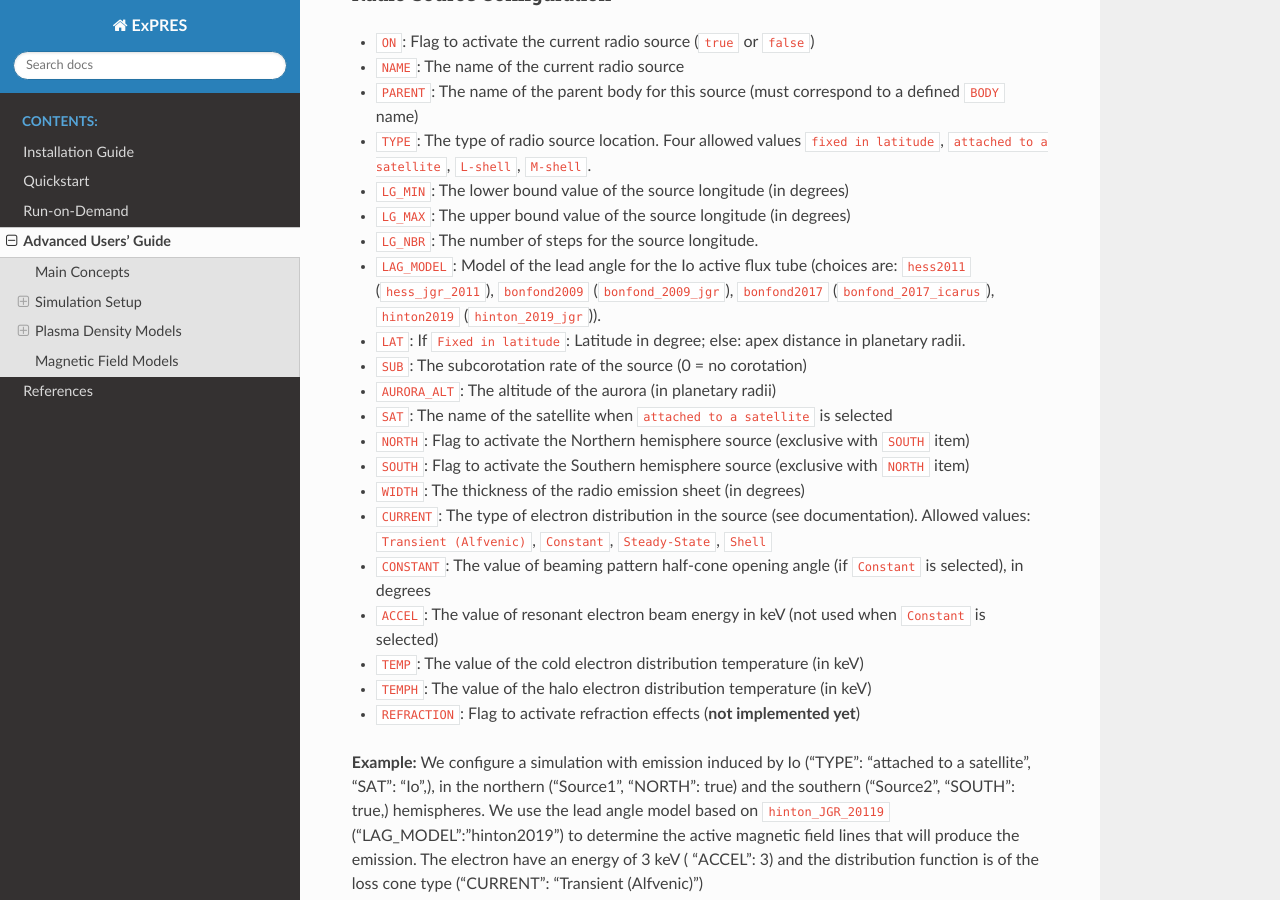
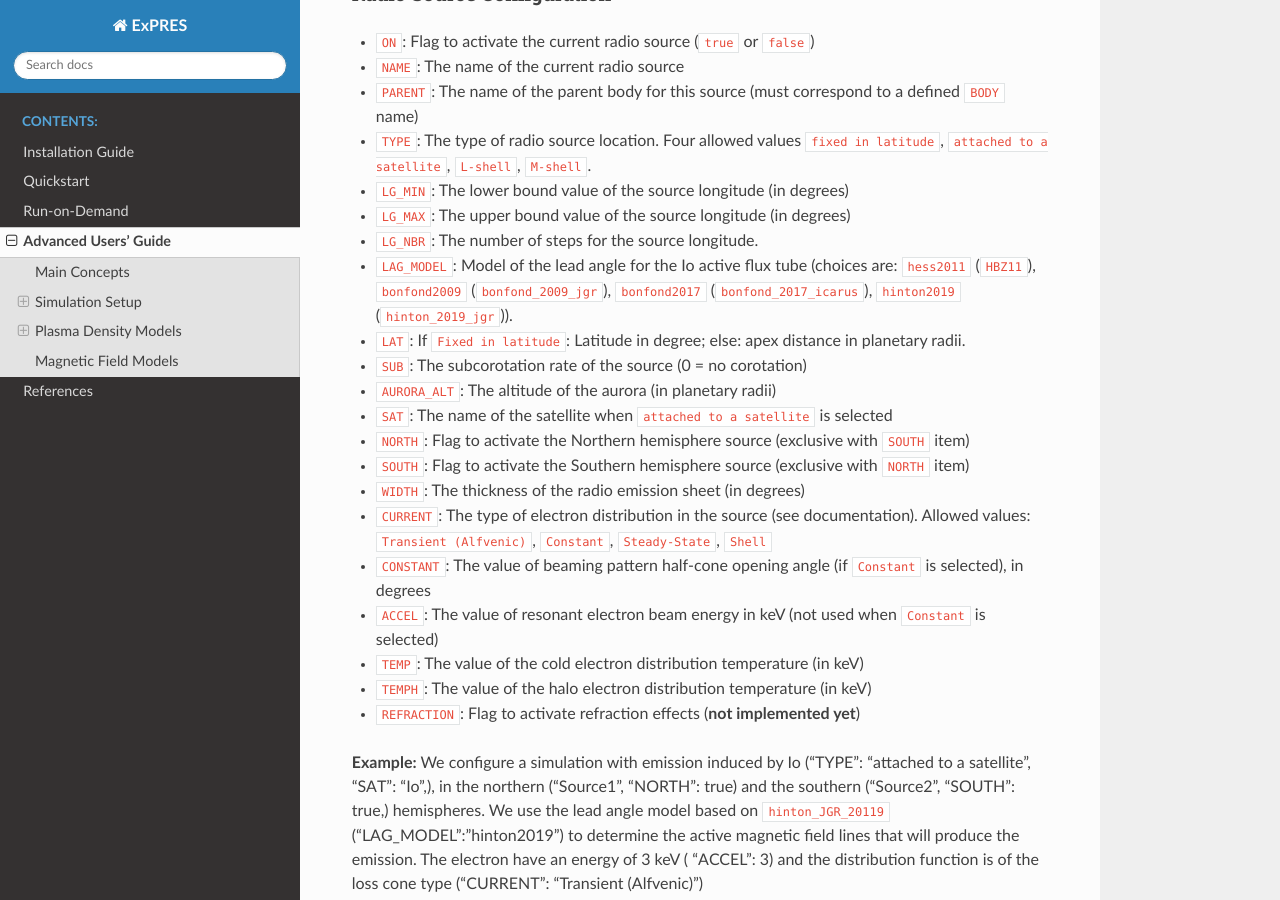
Before and after one commit to maserlib/ExPRES, a Sphinx documentation site: the page built from docs/usage/advanced.rst, in a window 1280 px wide and 900 px high, scrolled down 9802 px. Built offline with Sphinx 7.4.7 and the Read the Docs theme 2.0.0, drawn with Linux system fonts in a browser that asks for light colours; cross-references to code outside the pages are shown as plain code.

Commit message:
Editing citation to Hess et al., 2011

```diff
--- a/docs/usage/advanced.rst
+++ b/docs/usage/advanced.rst
@@ -468,7 +468,7 @@ Radio Source Configuration
 - ``LG_MIN``: The lower bound value of the source longitude (in degrees)
 - ``LG_MAX``: The upper bound value of the source longitude (in degrees)
 - ``LG_NBR``: The number of steps for the source longitude.
-- ``LAG_MODEL``: Model of the lead angle for the Io active flux tube (choices are: ``hess2011`` (:cite:`hess_jgr_2011`), ``bonfond2009`` (:cite:`bonfond_2009_jgr`), ``bonfond2017`` (:cite:`bonfond_2017_icarus`), ``hinton2019`` (:cite:`hinton_2019_jgr`)).
+- ``LAG_MODEL``: Model of the lead angle for the Io active flux tube (choices are: ``hess2011`` (:cite:`HBZ11`), ``bonfond2009`` (:cite:`bonfond_2009_jgr`), ``bonfond2017`` (:cite:`bonfond_2017_icarus`), ``hinton2019`` (:cite:`hinton_2019_jgr`)).
 - ``LAT``: If ``Fixed in latitude``: Latitude in degree; else: apex distance in planetary radii.
 - ``SUB``: The subcorotation rate of the source (0 = no corotation)
 - ``AURORA_ALT``: The altitude of the aurora (in planetary radii)
```
